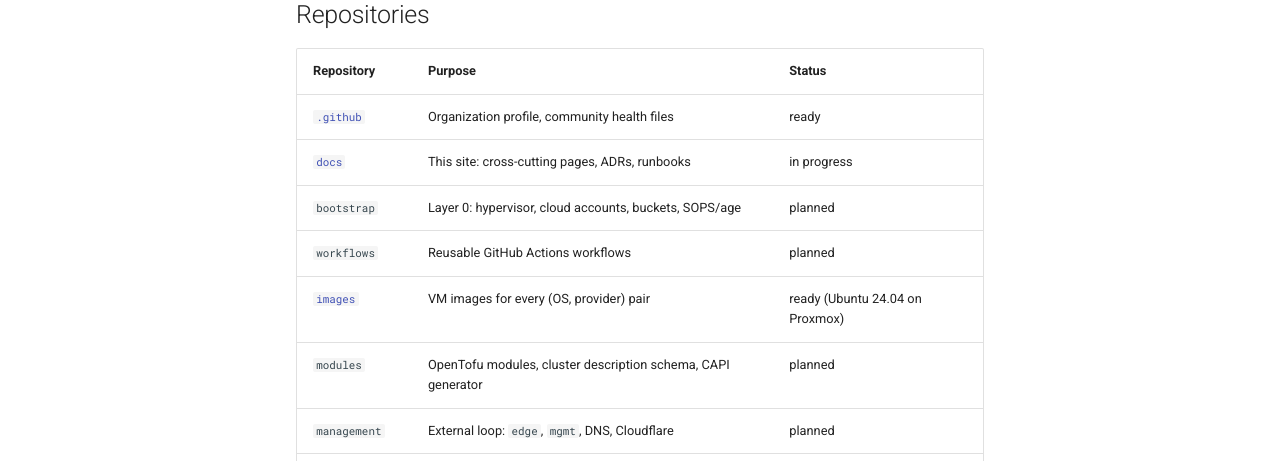
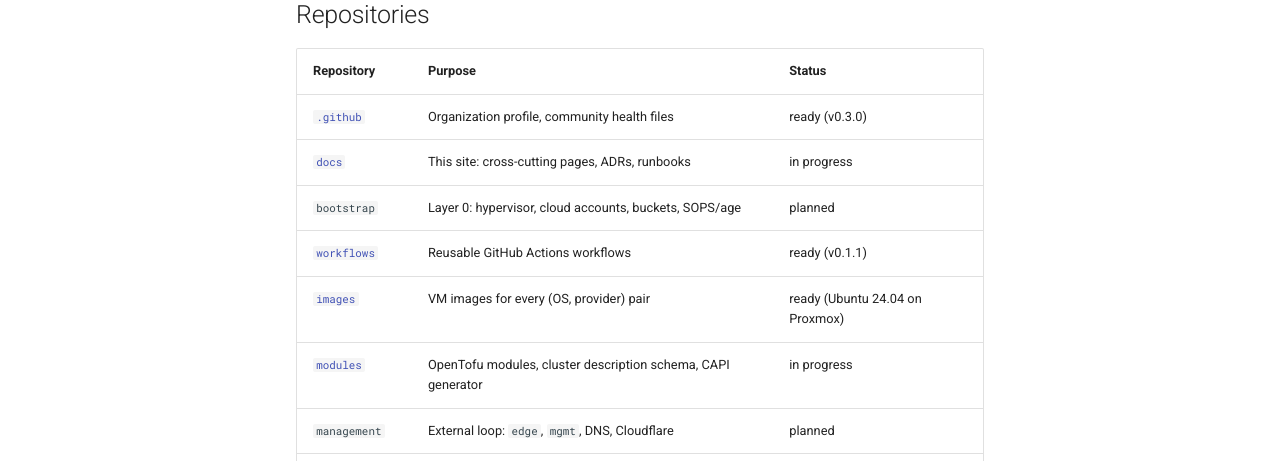
Before and after one commit to sogeor/docs, an MkDocs documentation site: the page built from docs/index.md, in a window 1280 px wide and 900 px high, scrolled down 1149 px. Shown: the part 151-612 px from the top of the window. Built offline with MkDocs 1.6.1 and Material for MkDocs 9.7.7, drawn with Linux system fonts in a browser that asks for light colours; comment, search, counter and statistics services are not loaded.

Commit message:
docs: aggregate .github v0.3.0 and update repository status (#11)

```diff
--- a/docs/index.md
+++ b/docs/index.md
@@ -32,12 +32,12 @@ recorded and every component is code.
 
 | Repository | Purpose | Status |
 |---|---|---|
-| [`.github`](https://github.com/sogeor/.github) | Organization profile, community health files | ready |
+| [`.github`](https://github.com/sogeor/.github) | Organization profile, community health files | ready (v0.3.0) |
 | [`docs`](https://github.com/sogeor/docs) | This site: cross-cutting pages, ADRs, runbooks | in progress |
 | `bootstrap` | Layer 0: hypervisor, cloud accounts, buckets, SOPS/age | planned |
-| `workflows` | Reusable GitHub Actions workflows | planned |
+| [`workflows`](https://github.com/sogeor/workflows) | Reusable GitHub Actions workflows | ready (v0.1.1) |
 | [`images`](https://github.com/sogeor/images) | VM images for every (OS, provider) pair | ready (Ubuntu 24.04 on Proxmox) |
-| `modules` | OpenTofu modules, cluster description schema, CAPI generator | planned |
+| [`modules`](https://github.com/sogeor/modules) | OpenTofu modules, cluster description schema, CAPI generator | in progress |
 | `management` | External loop: `edge`, `mgmt`, DNS, Cloudflare | planned |
 | `platform` | GitOps for all clusters | planned |
 | `ansible` | OS, distribution and hardening roles | planned |
--- a/sources.yaml
+++ b/sources.yaml
@@ -1,4 +1,9 @@
 repositories:
+  - name: github
+    title: .github
+    url: https://github.com/sogeor/.github
+    ref: v0.3.0
+    sha: 3221f7e002701f096a59bba5d6bd0162b38bda83
   - name: images
     title: Images
     url: https://github.com/sogeor/images
```
Also changed, not shown: CHANGELOG.md (+2 -0 lines), docs/about/configuration.md (+1 -1 lines), docs/about/usage.md (+2 -2 lines).
